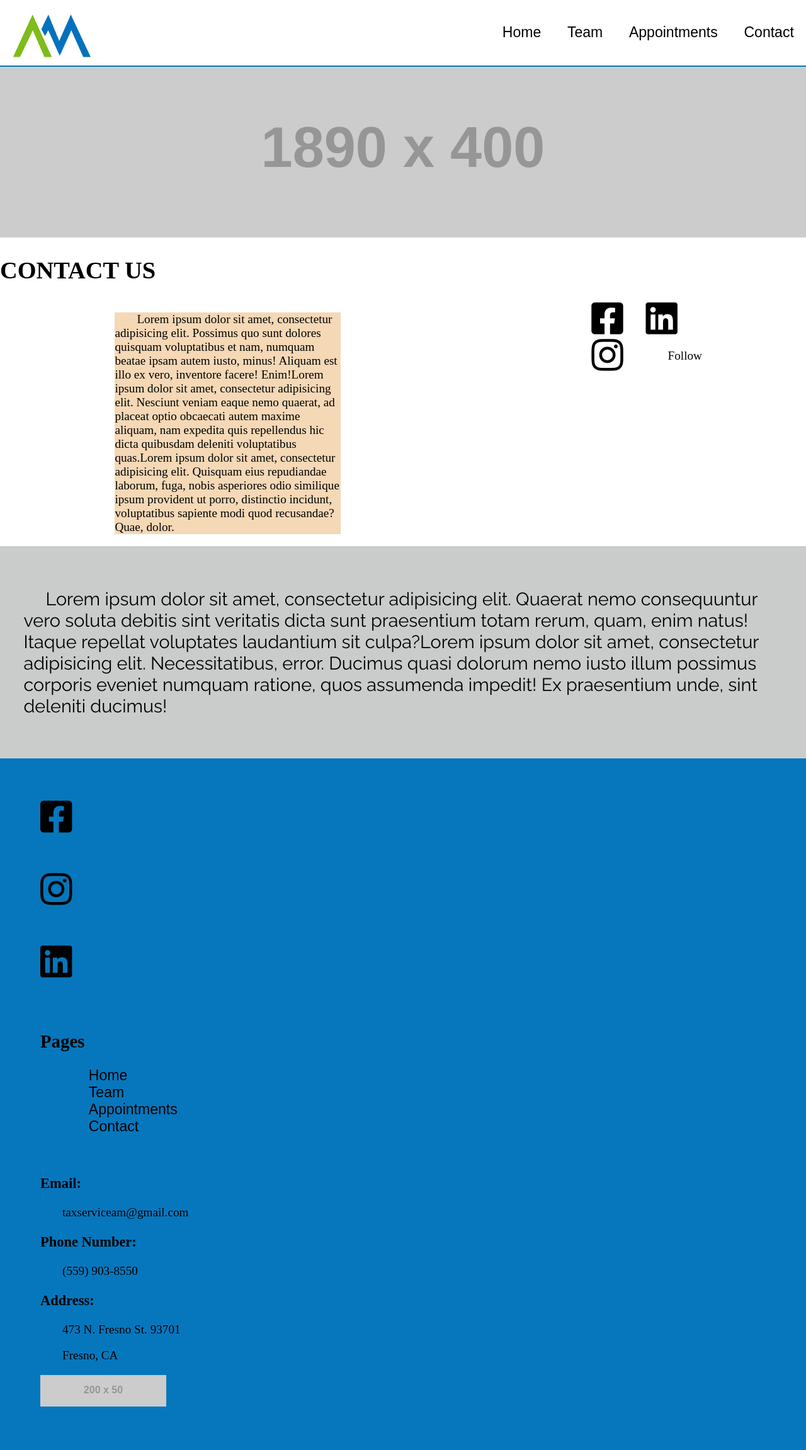
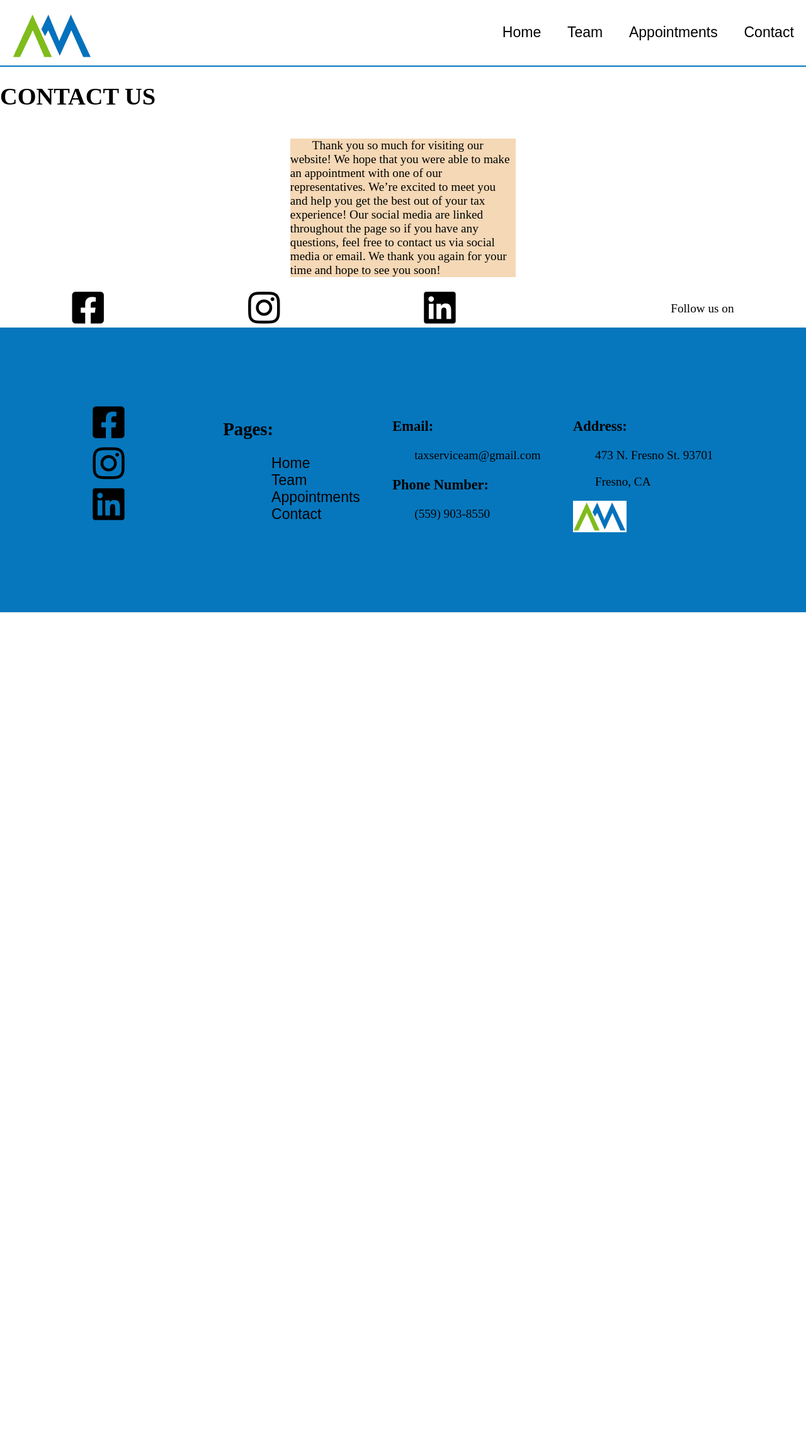
Before and after one commit to Jasmineb0112/Client-Project, a PHP site: page /contact.php in a window 1280 px wide. Shown: the whole page at 63% size. After the commit the page ends 972 px from the top, so only its background shows below. Run offline with PHP 8.4, Linux system fonts and the light colour scheme; grey boxes labelled with a size stand in for pictures from a placeholder-image service; some libraries are stand-ins or nearby versions.

Commit message:
updated the ph

```diff
--- a/contact.php
+++ b/contact.php
@@ -7,8 +7,9 @@
         <link rel="stylesheet" href="css/index.css">
     <link href="https://fonts.googleapis.com/css?family=Abel|Raleway" rel="stylesheet">
 <link rel="stylesheet" href="https://use.fontawesome.com/releases/v5.8.2/css/all.css" integrity="sha384-oS3vJWv+0UjzBfQzYUhtDYW+Pj2yciDJxpsK1OYPAYjqT085Qq/1cq5FLXAZQ7Ay" crossorigin="anonymous">
+
 </head>
-<body>
+<body onload="initialize()">
        <div class="top">
           <img class="float" src="imgs/logo-2.jpg" alt="" width="128" height="76">
            <ul>
@@ -20,79 +21,67 @@
     </div>
         <!-- -->
 <!-- the image is for the appoinment and the team page, the h1 is going on top of the image -->
-     <img src="http://placehold.it/1890x400" alt="replace me">
-     <div class="map">
- <script async defer
-src="https://maps.googleapis.com/maps/api/js?key=    YOUR_API_KEY   &callback=initMap">
-</script>
-</div>
-
 <h1>CONTACT US</h1>
        <div class="flex-container">
 
         <div class="fifty">
-        <p class="left">Lorem ipsum dolor sit amet, consectetur adipisicing elit. Possimus quo sunt dolores quisquam voluptatibus et nam, numquam beatae ipsam autem iusto, minus! Aliquam est illo ex vero, inventore facere! Enim!Lorem ipsum dolor sit amet, consectetur adipisicing elit. Nesciunt veniam eaque nemo quaerat, ad placeat optio obcaecati autem maxime aliquam, nam expedita quis repellendus hic dicta quibusdam deleniti voluptatibus quas.Lorem ipsum dolor sit amet, consectetur adipisicing elit. Quisquam eius repudiandae laborum, fuga, nobis asperiores odio similique ipsum provident ut porro, distinctio incidunt, voluptatibus sapiente modi quod recusandae? Quae, dolor.</p>
+            <p class="left">Thank you so much for visiting our website! We hope that you were able to make an appointment with one of our representatives. We’re excited to meet you and help you get the best out of your tax experience! Our social media are linked throughout the page so if you have any questions, feel free to contact us via social media or email. We thank you again for your time and hope to see you soon!
+</p>
         </div>
     <!-- add the icons of facebook, insta, and linkedin-->
-<div class="flex-container five">
-
-
-<div class="icon">
-     <i class="fab fa-facebook-square fa-3x  "></i>
-      <i class="fab fa-instagram fa-3x  "></i>
 
     </div>
 
+<span class="half-text">
 
 
-<div class="ten">
-          <div class="icon">
+    <!-- add the icons of facebook, insta, and linkedin-->
+    <div class="flex-container ">
+
+         <i class="fab fa-facebook-square fa-3x  "></i>
+          <i class="fab fa-instagram fa-3x  "></i>
           <i class="fab fa-linkedin fa-3x  icon"></i>
-           <p>Follow</p>
-           </div>
+          <p>Follow us on</p>
 
                 </div>
-            </div>
-</div>
+    </span>
 
 
-
-<div class="flex-container">
-    <div class="box">
-        <p>Lorem ipsum dolor sit amet, consectetur adipisicing elit. Quaerat nemo consequuntur vero soluta debitis sint veritatis dicta sunt praesentium totam rerum, quam, enim natus! Itaque repellat voluptates laudantium sit culpa?Lorem ipsum dolor sit amet, consectetur adipisicing elit. Necessitatibus, error. Ducimus quasi dolorum nemo iusto illum possimus corporis eveniet numquam ratione, quos assumenda impedit! Ex praesentium unde, sint deleniti ducimus!</p>
-    </div>
-</div>
 <div class="flex-foot">
 <div class="foot flex-container">
- <footer>
+<footer class="foot">
+    <div class="flex-container">
+        <div class="five">
                <div class="ten"><i class="fab fa-facebook-square fa-3x"></i></div>
                 <div class="ten"><i class="fab fa-instagram fa-3x"></i></div>
                 <div class="ten"><i class="fab fa-linkedin fa-3x"></i></div>
+        </div>
+        <div class="quarter">
+                <h2 class="font">Pages:</h2>
+                        <ul>
+                            <li><a class="font"  href="index.php">Home</a></li>
+                             <br>
+                          <li><a class="font" href="team.php">Team</a></li>             <br>
 
-<div class="fourty">
-    <h2>Pages</h2>
-    <ul>
-                <li><a href="index.php">Home</a></li>
-                 <br>
-                  <li><a href="team.php">Team</a></li>             <br>
+                           <li><a class="font" href="appointment.php">Appointments</a></li>             <br>
 
-               <li><a href="appointment.php">Appointments</a></li>             <br>
-
-               <li><a href="contact.php">Contact</a></li>             <br>
+                           <li><a class="font" href="contact.php">Contact</a></li>             <br>
 
                            </ul>
                         </div>
-<br>
+            <div class="quarter">
+                <h3 class="font">Email:</h3>
+                    <p class="font">taxserviceam@gmail.com</p>
+                <h3 class="font">Phone Number:</h3>
+                    <p class="font">(559) 903-8550</p>
 
-<div class="fourty">
-    <h3>Email:</h3>
-    <p>taxserviceam@gmail.com</p>
-    <h3>Phone Number:</h3>
-    <p>(559) 903-8550</p>
-    <h3>Address:</h3>
-    <p>473 N. Fresno St. 93701</p>
-    <p>Fresno, CA</p>
-    <img src="http://placehold.it/200x50" alt="replace me">
+            </div>
+            <div class="quarter">
+                 <h3 class="font">Address:</h3>
+                    <p class="font">473 N. Fresno St. 93701</p>
+                    <p class="font">Fresno, CA</p>
+                <img src="./imgs/logo-2.jpg" alt=""width="85.2" height="50.66">
+            </div>
     </div>
 </footer>
  </div>
```
Lines whose indentation alone changed are shown as unchanged.
